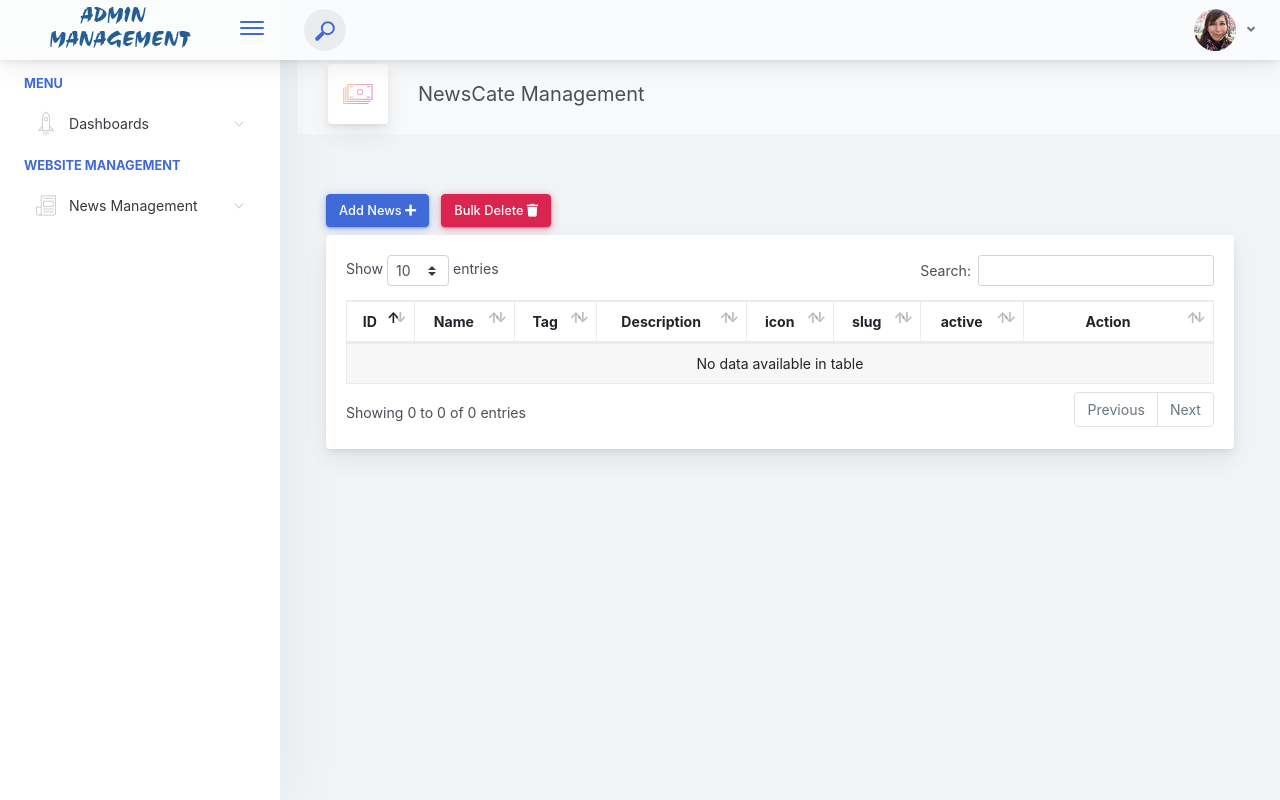
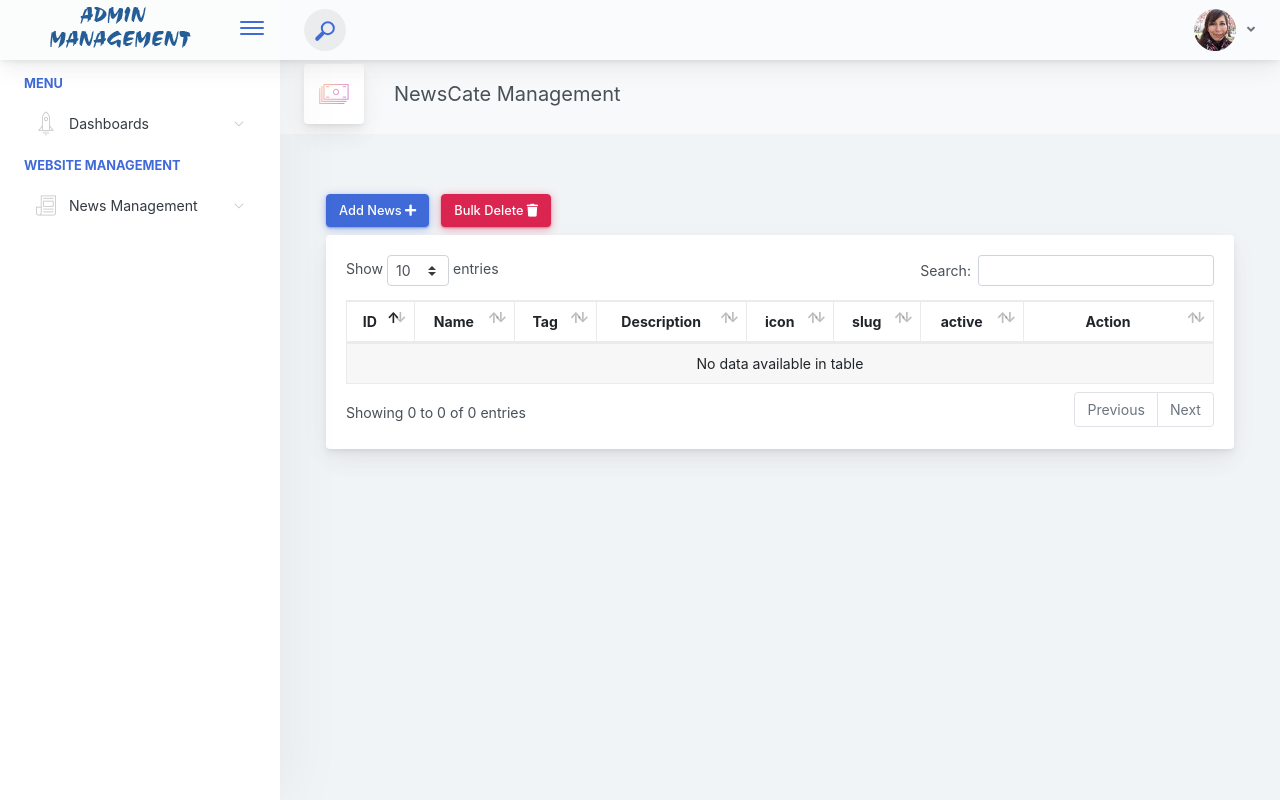
Before and after one commit to VoVanThanh1999/news, a PHP site: template public/views/admins/NewsCateGetAll.php in a window 1280 px wide; the page is wider, and only the part inside the window is pictured. Run offline with PHP 8.4, Linux system fonts and the light colour scheme; the template is opened without the code that fills it, so the values that code supplies are empty; some libraries are stand-ins or nearby versions.

Commit message:
fix design page login, NewscateGetAll

```diff
--- a/public/views/admins/NewsCateGetAll.php
+++ b/public/views/admins/NewsCateGetAll.php
@@ -8,7 +8,7 @@ include_once('../public/views/Share/Header.php');
 include_once('../public/views/Share/Menu.php');
 ?>
 <!--            End menu share-->
-<div class="pt-4 pl-5">
+<div class="pt-4 pl-4">
     <div class="app-page-title">
         <div class="page-title-wrapper">
             <div class="page-title-heading">
```
Also changed, not shown: public/views/admins/Login.php (+6 -1 lines).
